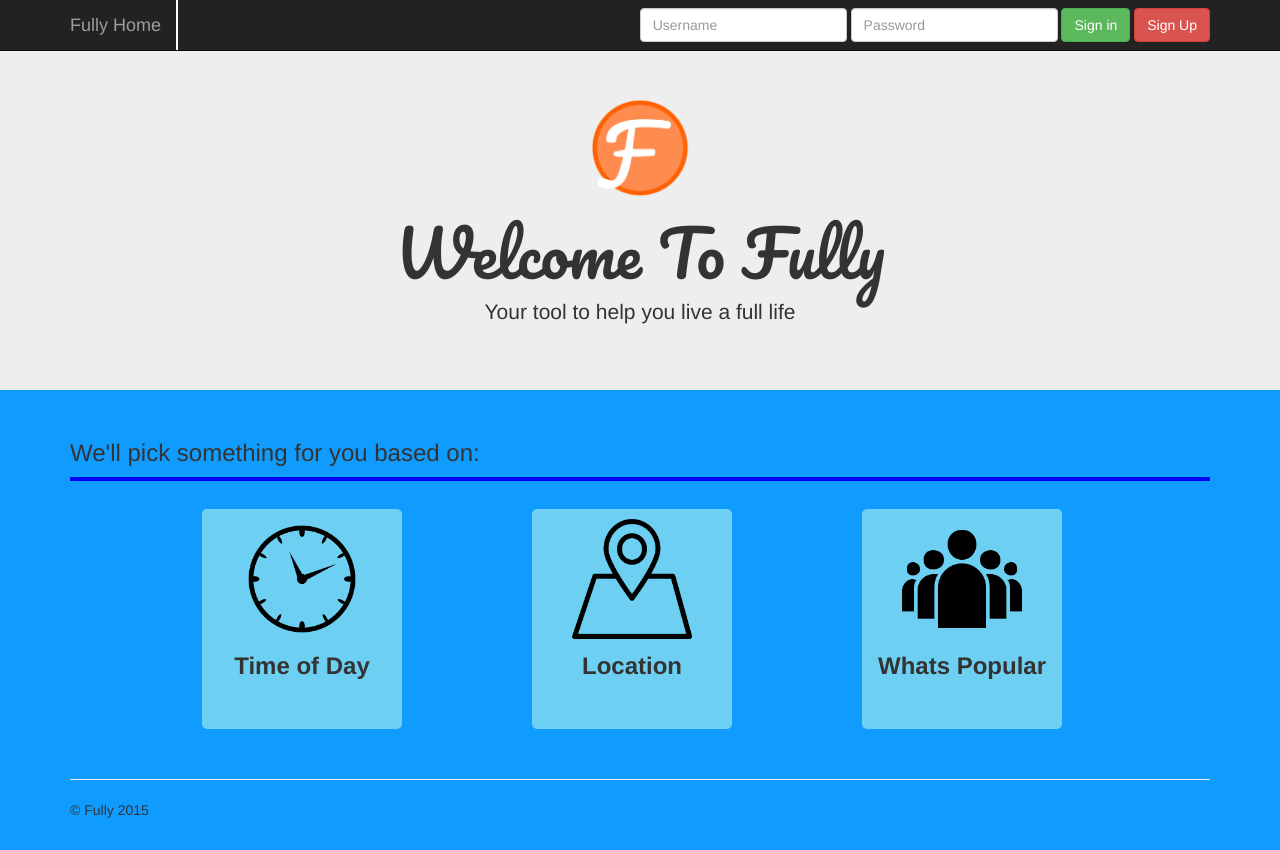
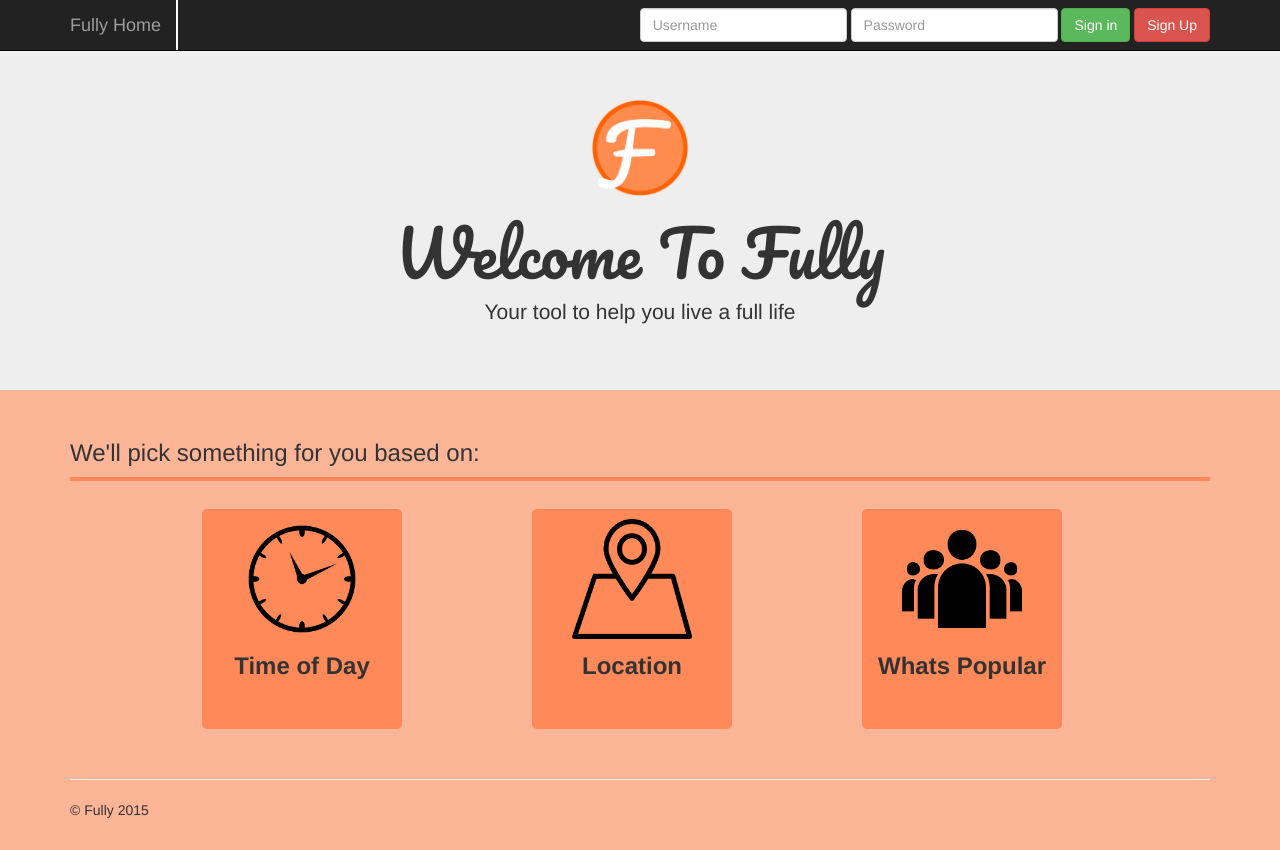
Before and after one commit to live-fully/live-fully.github.io, a PHP site: page / in a window 1280 px wide. Run offline with PHP 8.4, Linux system fonts and the light colour scheme.

Commit message:
change theme color

```diff
--- a/css/main.css
+++ b/css/main.css
@@ -1,7 +1,7 @@
 body {
   padding-top: 50px;
   padding-bottom: 20px;
-  background-color: #109cff !important;
+  background-color: #fdb597 !important;
 }
 .jumbotron .container {
     text-align: center;
@@ -28,7 +28,7 @@ body {
 }
 
 .concierge {
-    border: 2px solid blue;
+    border: 2px solid #ff8958;
 }
 
 .choice {
@@ -37,7 +37,7 @@ body {
     margin: 30px 0 30px 130px;
     text-align: center;
     padding-top: 10px;
-    background-color: #6DD0F2;
+    background-color: #ff8958;
     border-radius: 5px;
     min-height: 220px;
     width: 200px;
--- a/css/searchstyles.css
+++ b/css/searchstyles.css
@@ -88,7 +88,7 @@ header img {
 #hits {
 	margin: 4px 0;
 	padding: 10px 0;
-	border-top: 2px solid #eee;
+	border-top: 2px solid #ff8958;
 }
 .hit {
 	position: relative;
@@ -99,7 +99,7 @@ header img {
 	display: inline-block;
 	text-align: center;
 	border-radius: 5px;
-	border: 2px solid #37a1ec;
+	border: 2px solid #ff8958;
 	float: left;
 }
 .hit-image {
@@ -123,7 +123,7 @@ header img {
 }
 
 .hit:hover {
-	background-color: #37a1ec;
+	background-color: #ffcfba;
 }
 
 .hit-content .hit-price {
--- a/index.html
+++ b/index.html
@@ -72,7 +72,7 @@
                     </div>
                 </div>
                 <div class="concierge-2">
-                    <button type="button" class="btn btn-info back-button">
+                    <button type="button" class="btn btn-danger back-button">
                       <span class="glyphicon glyphicon-arrow-left"></span>  Back
                     </button>
                     <div class="choice">
```
